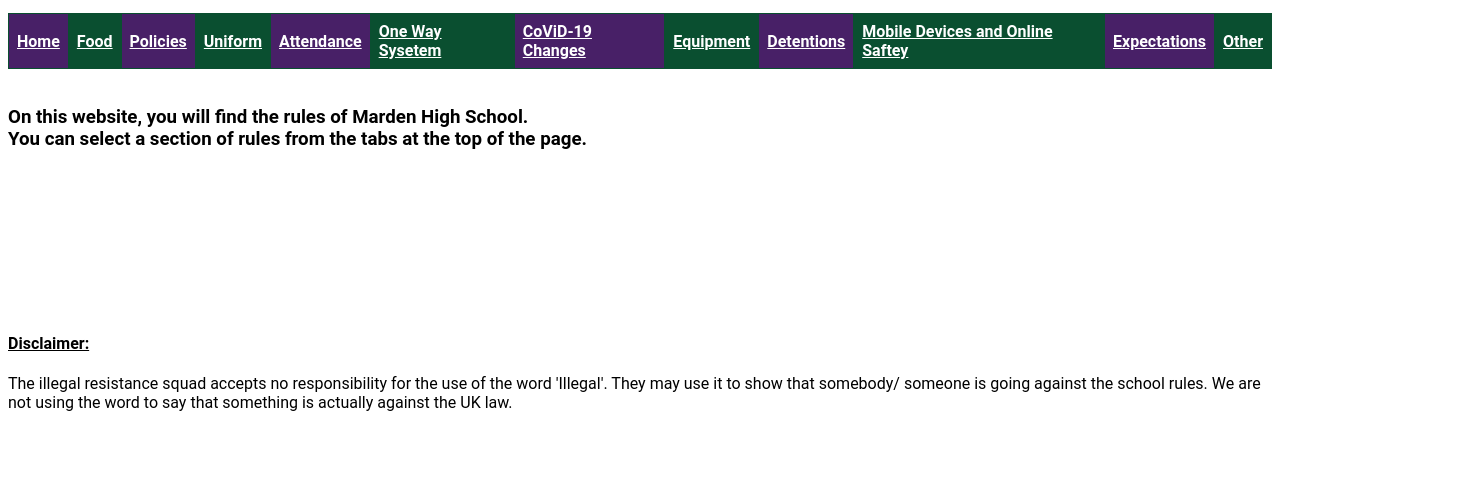
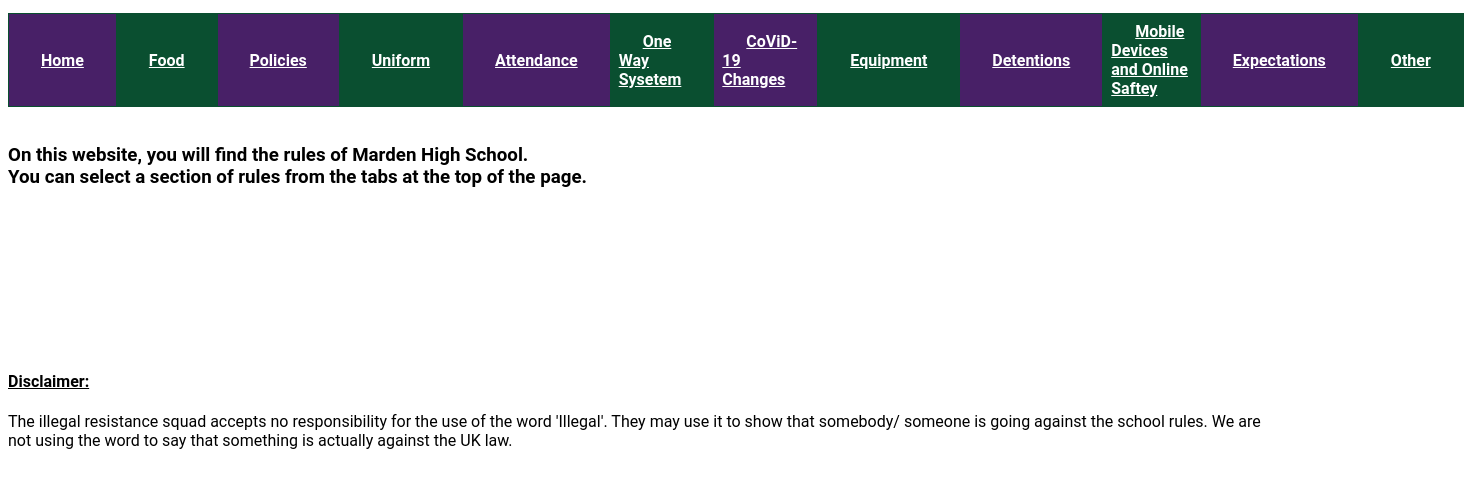
Before and after one commit to rubenparnell/mardenrules, a plain HTML site: page index.html in a window 1280 px wide. Shown: the part 139-626 px from the top of the page, 1464 px wide, since content can reach past the window. Drawn offline with Linux system fonts and the light colour scheme.

Commit message:
Update index.html

```diff
--- a/index.html
+++ b/index.html
@@ -4,6 +4,7 @@
 <style>
 a {
   color: white;
+  padding: 1em 1.5em;
 }
 
 h4{
```
